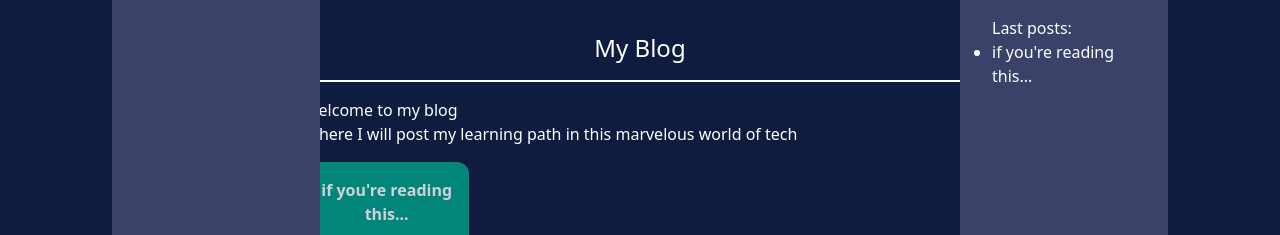
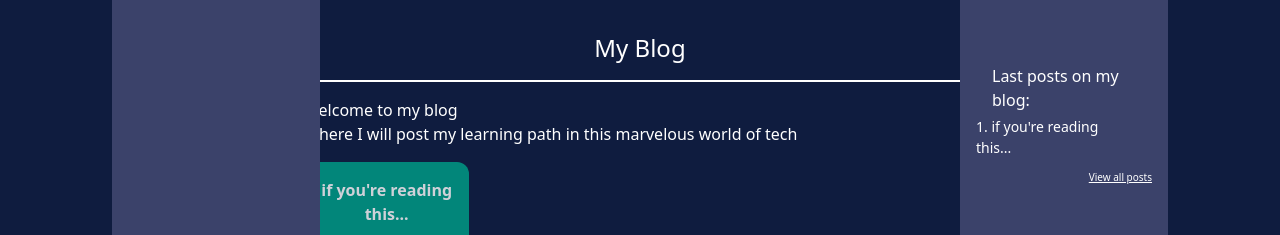
Before and after one commit to borgesmj/borgesmj.github.io, an Astro site: page /blog in a window 1280 px wide. Shown: the top 235 px of the page. Built offline with nearby package versions, Linux system fonts and the light colour scheme; Astro itself is replaced by a stand-in of ours.

Commit message:
adding last post section

```diff
--- a/src/Components/Infobar.jsx
+++ b/src/Components/Infobar.jsx
@@ -1,18 +1,11 @@
+import LastPosts from "./LastPosts"
+
 const Infobar = ({allPosts}) => {
 
 
   return (
-    <section className='hidden lg:block lg:fixed lg:top-0 lg:bottom-0 lg:px-8 lg:py-4 lg:right-16 lg:z-50 lg:h-9/10 lg:bg-background-300 lg:border-l-white lg:w-[13rem] xl:max-w-56 2xl:max-w-64 xl:right-28 2xl:right-60 '>
-      <div className="w-full">
-        <h2>Last posts:</h2>
-      <ul>
-        {
-          allPosts.slice(0,4).map((post) => (
-            <li className="list-disc"><a href={post.url}>{post.frontmatter.title}</a></li>
-          ))
-        }
-      </ul>
-      </div>
+    <section className='hidden lg:block lg:fixed lg:top-0 lg:bottom-0 lg:pl-8 lg:pr-4 lg:pb-4 lg:pt-16 lg:right-16 lg:z-50 lg:h-9/10 lg:bg-background-300 lg:border-l-white lg:w-[13rem] xl:max-w-56 2xl:max-w-64 xl:right-28 2xl:right-60 '>
+      <LastPosts allPosts = {allPosts}/>
     </section>
   )
 }
--- /dev/null
+++ b/src/Components/LastPosts.jsx
@@ -0,0 +1,23 @@
+import React from "react";
+
+const LastPosts = ({allPosts}) => {
+  return (
+    <div className="w-full flex flex-col">
+      <h2>Last posts on my blog:</h2>
+      <ul className="mb-2">
+        {allPosts.slice(0, 4).map((post, index) => (
+          <li className="lg:p-0 lg:w-full lg:h-full lg:text-[14px] lg:flex lg:items-center -m-4 mt-1 mb-1">
+            <a className="lg:hover:underline" href={post.url}>
+              {index + 1}. {post.frontmatter.title}
+            </a>
+          </li>
+        ))}
+      </ul>
+      <a href="/blog" className="text-[10px] underline self-end">
+        View all posts
+      </a>
+    </div>
+  );
+};
+
+export default LastPosts;
```
